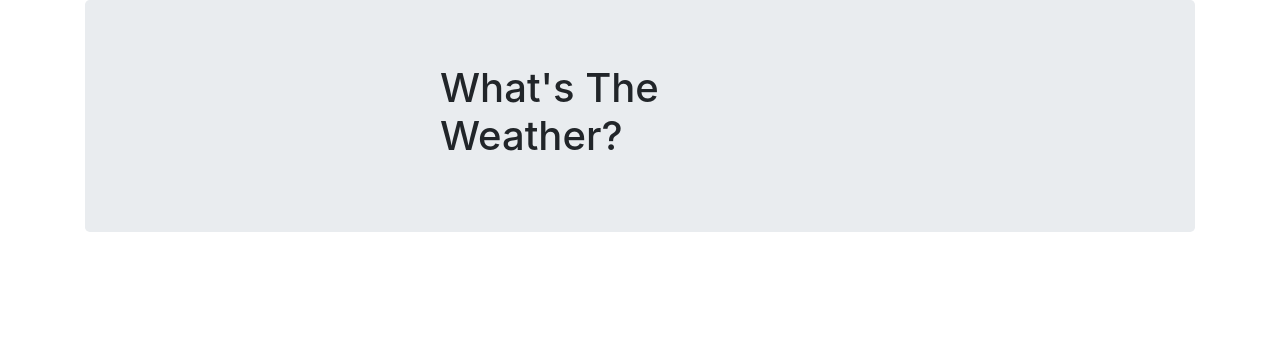
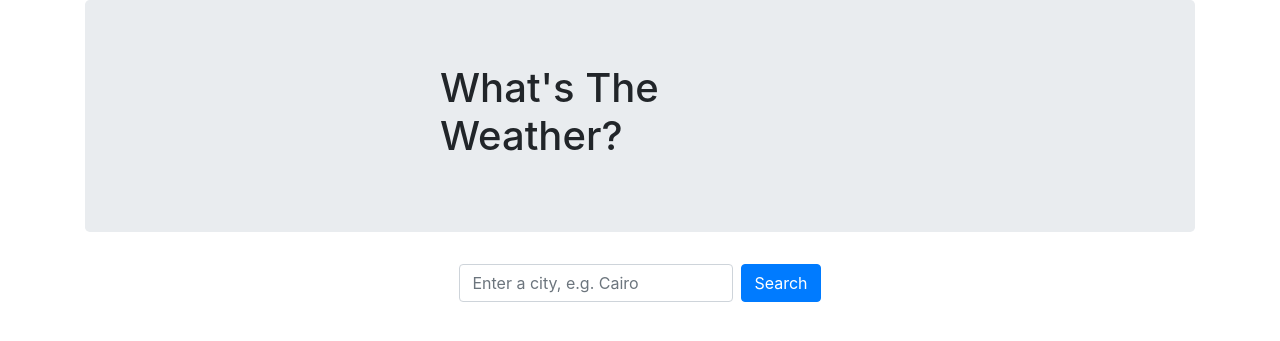
Before and after one commit to George4241145/weather-cloud-project, a Flask app: page / in a window 1280 px wide. Shown: the top 341 px of the page. Run offline with Flask 2, Linux system fonts and the light colour scheme; data that the repository does not hold is empty; some libraries are stand-ins or nearby versions.

Commit message:
Update index.html

```diff
--- a/frontend/templates/index.html
+++ b/frontend/templates/index.html
@@ -1,13 +1,9 @@
 <!doctype html>
 <html lang="en">
   <head>
-    <!-- Required meta tags -->
     <meta charset="utf-8">
     <meta name="viewport" content="width=device-width, initial-scale=1, shrink-to-fit=no">
-
-    <!-- Bootstrap CSS -->
     <link rel="stylesheet" href="https://stackpath.bootstrapcdn.com/bootstrap/4.3.1/css/bootstrap.min.css" integrity="sha384-ggOyR0iXCbMQv3Xipma34MD+dH/1fQ784/j6cY/iJTQUOhcWr7x9JvoRxT2MZw1T" crossorigin="anonymous">
-
     <title>Weather</title>
   </head>
   <body>
@@ -17,6 +13,11 @@
                 <h1>What's The Weather?</h1>
             </div>
         </div>
+
+        <form class="form-inline justify-content-center mb-4" method="get" action="/">
+            <input type="text" name="city" class="form-control mr-2" placeholder="Enter a city, e.g. Cairo" value="{{ city or '' }}">
+            <button type="submit" class="btn btn-primary">Search</button>
+        </form>
 
         {% if msg is not none %}
             <div>
@@ -35,14 +36,14 @@
             <div class="card" style="width: 20rem;">
                 <div class="card-body">
                     <h5>{{ city.location }}</h5>
-                    <h4><span class="badge badge-success">{{ city.temp_cur }}°</span></h4>
+                    <h4><span class="badge badge-success">{{ city.temp_cur }}&deg;C</span></h4>
                     <div class="media">
                         <img src="{{ city.icon }}" alt="{{ city.status }}">
                         <h5 class="my-auto">{{ city.status }}</h5>
                     </div>
                     <p>
-                        <span class="badge badge-primary">Low</span> {{ city.temp_min }}°
-                        <span class="badge badge-warning">High</span> {{ city.temp_max}}°
+                        <span class="badge badge-primary">Low</span> {{ city.temp_min }}&deg;
+                        <span class="badge badge-warning">High</span> {{ city.temp_max }}&deg;
                     </p>
                 </div>
             </div>
@@ -51,8 +52,6 @@
         </div>
     </div>
 
-    <!-- Optional JavaScript -->
-    <!-- jQuery first, then Popper.js, then Bootstrap JS -->
     <script src="https://code.jquery.com/jquery-3.3.1.slim.min.js" integrity="sha384-q8i/X+965DzO0rT7abK41JStQIAqVgRVzpbzo5smXKp4YfRvH+8abtTE1Pi6jizo" crossorigin="anonymous"></script>
     <script src="https://cdnjs.cloudflare.com/ajax/libs/popper.js/1.14.7/umd/popper.min.js" integrity="sha384-UO2eT0CpHqdSJQ6hJty5KVphtPhzWj9WO1clHTMGa3JDZwrnQq4sF86dIHNDz0W1" crossorigin="anonymous"></script>
     <script src="https://stackpath.bootstrapcdn.com/bootstrap/4.3.1/js/bootstrap.min.js" integrity="sha384-JjSmVgyd0p3pXB1rRibZUAYoIIy6OrQ6VrjIEaFf/nJGzIxFDsf4x0xIM+B07jRM" crossorigin="anonymous"></script>
```
